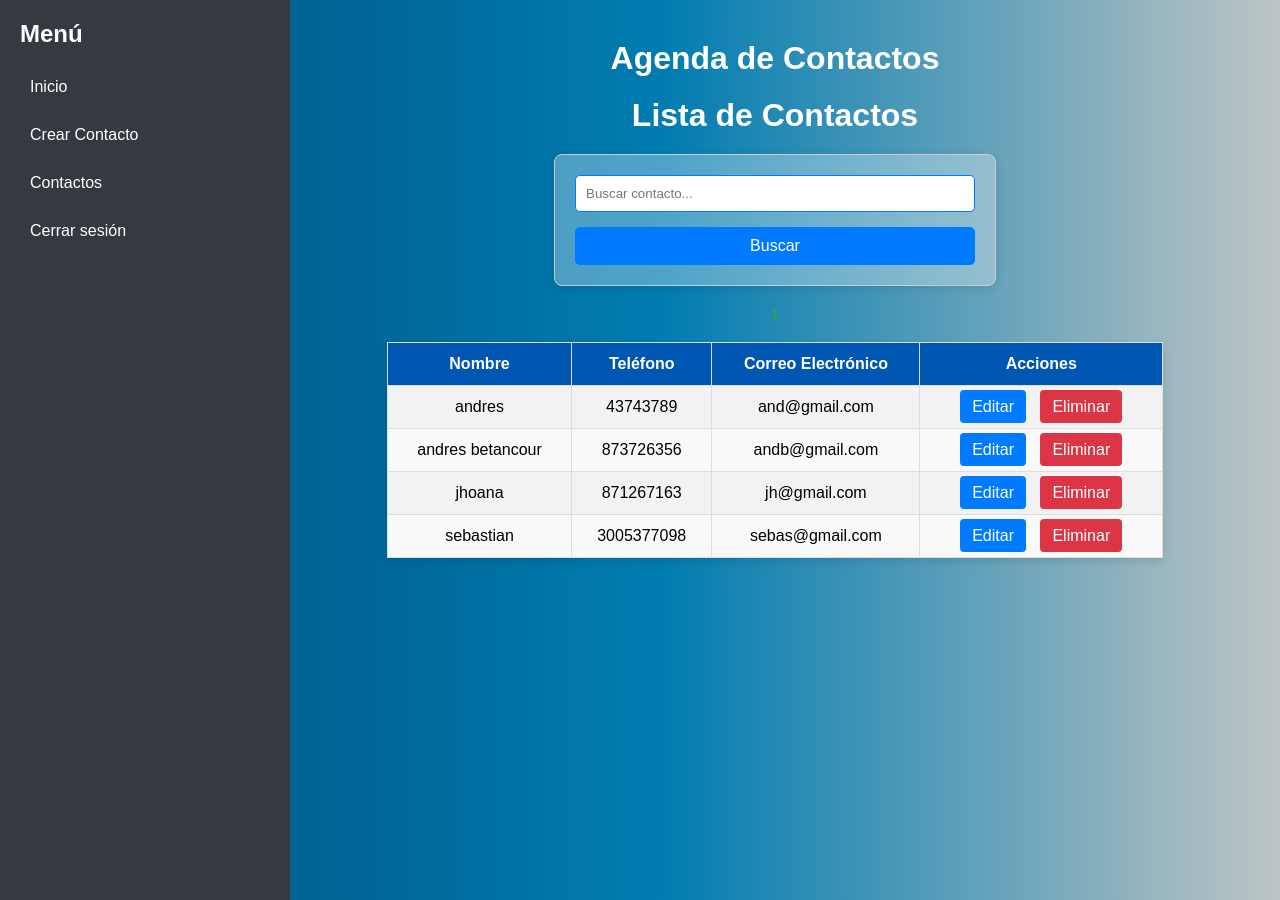
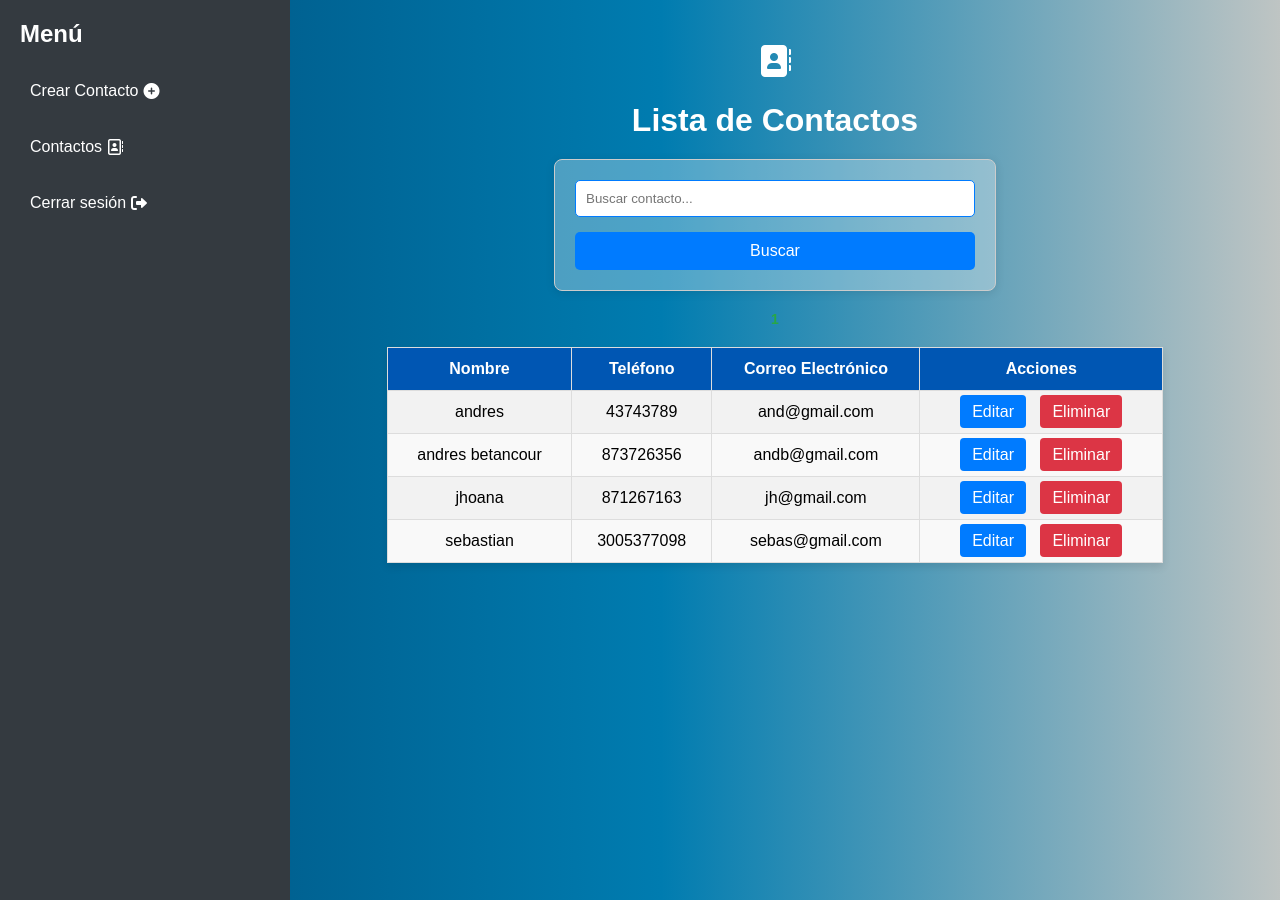
Before and after one commit to RinzlerXt/contactos, a PHP site: page /ver_contactos.php in a window 1280 px wide. Run offline with PHP 8.4, Linux system fonts and the light colour scheme; a user stored in the database is signed in; data comes from the database, SQL or seed files in the repository.

Commit message:
iconos y cambios en el menu
agregue iconos y cambie el menu optimizando el funcionamiento, tambien se cambio el titulo del layout

```diff
--- a/crear_contacto.php
+++ b/crear_contacto.php
@@ -5,7 +5,6 @@ if (!isset($_SESSION['usuario_id'])) {
     exit();
 }
 
-// Incluir el archivo de configuración
 include('config.php');
 
 if ($_SERVER['REQUEST_METHOD'] === 'POST') {
@@ -14,7 +13,6 @@ if ($_SERVER['REQUEST_METHOD'] === 'POST') {
     $correo = $_POST['correo'];
     $usuario_id = $_SESSION['usuario_id'];
 
-    // Validación del formato del teléfono en PHP
     if (!preg_match('/^(\d{3}-\d{3}-\d{4}|\d{10})$/', $telefono)) {
         $mensaje = "Error: El número de teléfono debe tener el formato 123-456-7890 o 1234567890.";
     } else {
--- a/css/layout.css
+++ b/css/layout.css
@@ -16,66 +16,68 @@ body {
 
 @keyframes gradientAnimation {
     0% {
-        background-position: 0% 50%; /* Comienza en la posición inicial */
+        background-position: 0% 50%;
     }
     50% {
-        background-position: 100% 50%; /* Cambia a la posición final */
+        background-position: 100% 50%;
     }
     100% {
-        background-position: 0% 50%; /* Regresa a la posición inicial */
+        background-position: 0% 50%;
     }
 }
+
 .container {
-    display: flex; /* Usar flexbox para disposición */
+    display: flex;
 }
 
-/* Estilos del menú lateral */
 .sidebar {
-    width: 250px; /* Ancho del menú */
-    background-color: #343a40; /* Color de fondo */
+    width: 250px;
+    background-color: #343a40;
     color: white;
-    padding: 20px; /* Espaciado interno */
-    position: fixed; /* Fijo en la izquierda */
-    height: 100%; /* Altura completa */
+    padding: 20px;
+    position: fixed;
+    height: 100%;
 }
 
 .sidebar h2 {
-    margin: 0 0 20px 0; /* Margen inferior */
+    margin: 0 0 20px 0;
 }
 
 .sidebar ul {
-    list-style-type: none; /* Sin viñetas */
-    padding: 0; /* Sin relleno */
+    list-style-type: none;
+    padding: 0;
 }
 
 .sidebar ul li {
-    margin: 10px 0; /* Margen entre elementos */
+    margin: 10px 0;
 }
 
 .sidebar ul li a {
-    color: white; /* Color del texto */
-    text-decoration: none; /* Sin subrayado */
-    display: flex; /* Flex para icono y texto */
-    align-items: center; /* Centrar verticalmente */
-    padding: 10px; /* Espaciado interno */
-    border-radius: 5px; /* Bordes redondeados */
-    transition: background 0.3s; /* Transición suave */
+    color: white;
+    text-decoration: none;
+    display: flex;
+    align-items: center;
+    padding: 10px;
+    border-radius: 5px;
+    transition: background 0.3s;
 }
 
 .sidebar ul li a:hover {
-    background: #495057; /* Color de fondo al pasar el ratón */
+    background: #495057;
 }
 
-/* Estilos del contenido principal */
 .content {
-    margin-left: 270px; /* Dejar espacio para el menú */
-    padding: 20px; /* Espaciado interno */
-    flex-grow: 1; /* Crecer para llenar el espacio */
+    margin-left: 270px;
+    padding: 20px;
+    flex-grow: 1;
 }
-/* Estilos del pie de página */
+
 .title {
-    text-align: center; /* Centrar texto */
-    margin: 20px 0; /* Margen superior e inferior */
-    font-size: 2em; /* Tamaño de fuente */
-    color: #ffffff; /* Color del texto (puedes cambiarlo) */
+    text-align: center;
+    margin: 20px 0;
+    font-size: 2em;
+    color: #ffffff;
 }
+i{
+    padding: 5px;
+}
--- a/css/styles.css
+++ b/css/styles.css
@@ -19,13 +19,13 @@ body {
 }
 @keyframes gradientAnimation {
     0% {
-        background-position: 0% 50%; /* Comienza en la posición inicial */
+        background-position: 0% 50%;
     }
     50% {
-        background-position: 100% 50%; /* Cambia a la posición final */
+        background-position: 100% 50%;
     }
     100% {
-        background-position: 0% 50%; /* Regresa a la posición inicial */
+        background-position: 0% 50%;
     }
 }
 
--- a/home.php
+++ b/home.php
@@ -6,7 +6,7 @@ if (!isset($_SESSION['usuario_id'])) {
 }
 $content = '
 <h2 class="title">Bienvenido, ' . htmlspecialchars($_SESSION['nombre_usuario']) . '!</h2>
-<p class="text_p">Nos alegra verte de nuevo en tu Agenda de Contactos. Desde aquí puedes acceder a tus contactos, actualizar los datos o cerrar sesión cuando desees.</p>
+<p class="text_p">Nos alegra verte de nuevo en tu Agenda de Contactos. Desde aquí puedes acceder a tus contactos, actualizar los datos   o cerrar sesión cuando desees.</p>
 ';
 
 include('layout.php');
--- a/layout.php
+++ b/layout.php
@@ -1,5 +1,3 @@
-
-
 <!DOCTYPE html>
 <html lang="es">
 <head>
@@ -8,20 +6,21 @@
     <title class>Agenda de Contactos</title>
     <link rel="stylesheet" href="css/layout.css">
     <link rel="stylesheet" href="css/contactos.css">
+    <link rel="stylesheet" href="https://cdnjs.cloudflare.com/ajax/libs/font-awesome/6.0.0-beta3/css/all.min.css">
 </head>
 <body>
     <div class="container">
         <nav class="sidebar">
         <h2>Menú</h2>
         <ul>
-            <li><a href="home.php"><i class="fas fa-home"></i> Inicio</a></li>
-            <li><a href="crear_contacto.php"><i class="fas fa-address-book"></i> Crear Contacto</a></li> <!-- Cambiar aquí -->
-            <li><a href="ver_contactos.php">Contactos</a></li>
-            <li><a href="logout.php"><i class="fas fa-sign-out-alt"></i> Cerrar sesión</a></li>
+            <li><a href="crear_contacto.php"> Crear Contacto<i class="fa-solid fa-circle-plus"></i></a></li>
+            <li><a href="ver_contactos.php">Contactos <i class="fa-regular fa-address-book"></i></a></li>
+            <li><a href="logout.php">Cerrar sesión <i class="fas fa-sign-out-alt"></i></a></li>
         </ul>
     </nav>
         <main class="content">
-            <h1 class="title">Agenda de Contactos</h1>
+        <h1 class="title"><i class="fas fa-address-book"></i> </h1>
+
             <?php echo $content; ?>
         </main>
     </div>
--- a/ver_contactos.php
+++ b/ver_contactos.php
@@ -9,13 +9,11 @@ include('config.php');
 
 $mensaje = '';
 
-// Verificar si hay un mensaje en la sesión y asignarlo a `$mensaje`
 if (isset($_SESSION['mensaje'])) {
     $mensaje = $_SESSION['mensaje'];
-    unset($_SESSION['mensaje']); // Eliminar el mensaje de la sesión después de mostrarlo
+    unset($_SESSION['mensaje']);
 }
 
-// Manejar la eliminación de un contacto
 if (isset($_GET['eliminar'])) {
     $id = $_GET['eliminar'];
     try {
@@ -61,7 +59,6 @@ $content = '
     <input type="submit" value="Buscar">
 </form>';
 
-// Mostrar el mensaje si existe
 if ($mensaje) {
     $content .= "<p class='message'>$mensaje</p>";
 }
```
Also changed, not shown: css/contactos.css (+41 -42 lines).
